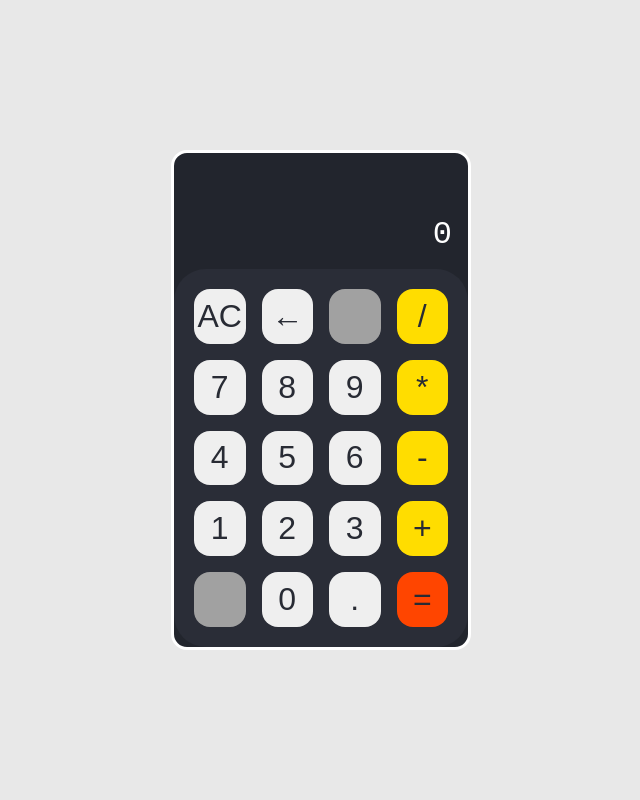
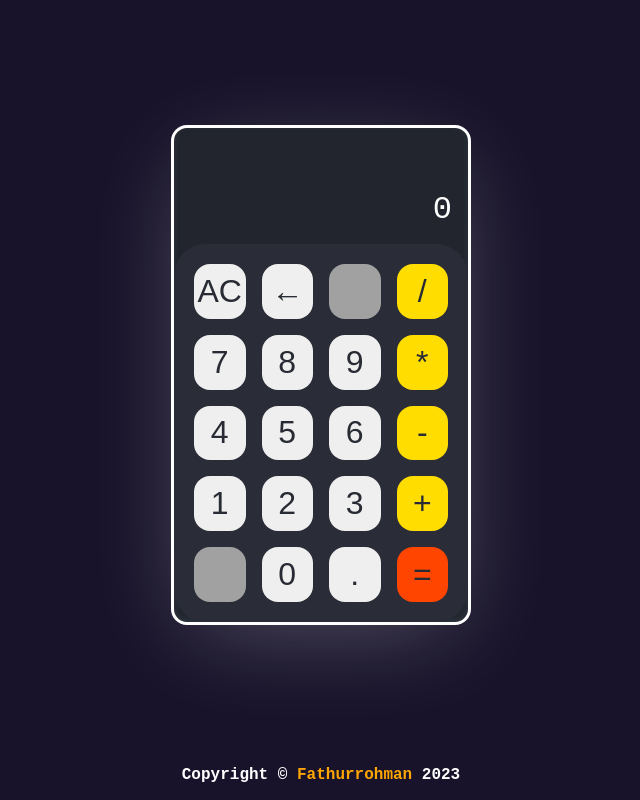
Before and after one commit to fath-nasrudin/calculator, a plain HTML site: page index.html in a window 1280 px wide. Shown: the whole page, without its empty margins (319-959 px from the left). Drawn offline with Linux system fonts and the light colour scheme.

Commit message:
Add footer and change background to dark

```diff
--- a/css/style.css
+++ b/css/style.css
@@ -17,7 +17,7 @@ body {
 
 .main-container {
   min-height: 100vh;
-  background-color: rgb(232,232,232);
+  background-color: rgb(24, 19, 42);
   color: white;
 }
 /* General End */
@@ -25,8 +25,38 @@ body {
 /* Layout Start */
 .main-container {
   display: flex;
+  flex-direction: column;
   justify-content: center;
   align-items: center;
+}
+
+.header,
+.footer {
+  flex: none;
+
+  display: flex;
+  align-items: center;
+  justify-content: center;
+  width: 100%;
+}
+
+.footer {
+  min-height: 50px;
+
+  font-weight: 700;
+}
+
+.footer a {
+  text-decoration: none;
+  color: orange;
+}
+
+.body {
+  flex: 1;
+
+  display: flex;
+  align-items: center;
+  justify-content: center;
 }
 
 .calculator {
@@ -35,6 +65,7 @@ body {
   border: 3px solid white;
   background-color: rgb(34,37,45);
   border-radius: 1rem;
+  box-shadow: rgba(255, 255, 255, 0.283) 0px 20px 100px -20px, rgba(255, 255, 255, 0.3) 0px 10px 20px -30px, rgba(126, 171, 194, 0.135) 0px -2px 6px 0px inset;
 
   display: flex;
   flex-direction: column;
--- a/index.html
+++ b/index.html
@@ -12,6 +12,9 @@
 </head>
 <body>
   <div class="main-container">
+    <header class="header"></header>
+
+    <main class="body">
       <div class="calculator">
         <div id="display" class="display">2+3*5/4-3</div>
         <div class="buttons">
@@ -59,6 +62,11 @@
 
         </div>
       </div>
+    </main>
+
+    <footer class="footer">
+      <p>Copyright &copy; <a href="https://github.com/fath-nasrudin">Fathurrohman</a> <span class="year-display"></span> </p>
+    </footer>
   </div>
 
 </body>
--- a/js/main.js
+++ b/js/main.js
@@ -130,3 +130,4 @@ const calculate = (arr) => {
 
 // On First Load
 setDisplayValue(display.value);
+document.querySelector('.year-display').textContent = new Date().getFullYear();
```
Lines whose indentation alone changed are shown as unchanged.
